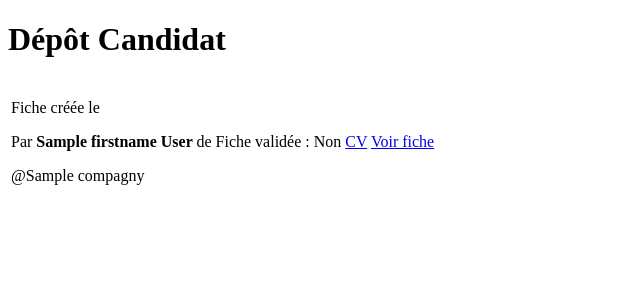
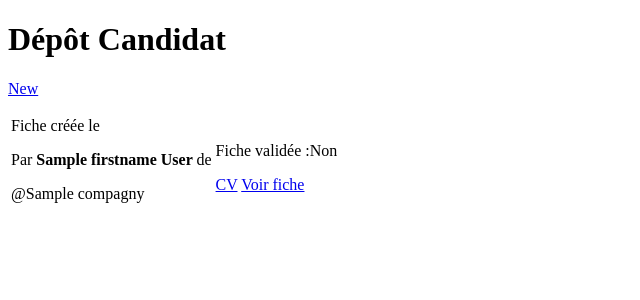
Before and after one commit to Let-Nathan/2022-Afternoon, a Symfony app: template templates/Candidate/index.html.twig in a window 1280 px wide. Shown: the part 132-432 px from the top of the page, without its empty margins (0-640 px from the left). Run offline with Twig, Linux system fonts and the light colour scheme; the template is opened without the code that fills it: most values are stand-ins (such as "Sample title", 1, 10 or a date in 2020); some libraries are stand-ins or nearby versions.

Commit message:
addCandidat option / need somes layout on view

```diff
--- a/templates/Candidate/index.html.twig
+++ b/templates/Candidate/index.html.twig
@@ -1,31 +1,38 @@
 {% extends 'base.html.twig' %}
+{% block h1 %}Dépôt Candidat{% endblock %}
+{% block content %}
+    <div class="container-fluid vstack gap-2">
+        <div class="hstack justify-content-end">
+            <a class="btn btn-afternoon btn-outline-primary border-light text-white col-2 " href="{{ path('candidate_new') }}">New</a>
+        </div>
 
-{% block title %}Dépôt Candidat{% endblock %}
-{% block h1 %}Dépôt Candidat{% endblock %}
-
-{% block content %}
-    <table class="table table-bordered table-striped">
         {% for candidate in candidates %}
+        <table class="table table-bordered table-striped table-responsive">
                     <tr>
-                <td>
+                        <td class="w-50">
+                            <div class="left-container vstack gap-1">
                                 <p class="m-0 p-0"> Fiche créée le {{ candidate.createdAt.format('d/m/Y') }}</p>
-                    <div class="d-flex gap-1">
-                       <p> Par
+                                <div class="vstack">
+                                   <p class="m-0 p-0"> Par
                                        <strong>{{ candidate.user.firstname }} {{ candidate.user.lastname }} </strong>
                                        de
                                    </p>
-                    <p class="text-muted">@{{ candidate.user.compagny }}</p>
+                                    <p class="text-muted m-0 p-0">@{{ candidate.user.compagny }}</p>
+                                </div>
                             </div>
                         </td>
                         <td class="vstack gap-1">
-                    <p class="m-0 p-0">Fiche validée :
-                    {{ candidate.validateSheet ? 'Oui' : 'Non' }}</p>
-                </td>
-                <td class="vstack justify-content-end w-100 align-items-end">
+                            <div>
+                                <p class="m-0 p-0">Fiche validée :{{ candidate.validateSheet ? 'Oui' : 'Non' }}</p>
+                            </div>
+                            <div class="vstack align-items-end">
                                 <a class="btn btn-afternoon btn-outline-light link-white w-50" href="{{ path('candidate_CV', {id: candidate.id}) }}">CV</a>
                                 <a class="btn btn-afternoon btn-outline-light link-white w-50" href="{{ path('candidate_show', {'id': candidate.id}) }}">Voir fiche</a>
+                            </div>
                         </td>
                     </tr>
+            </table>
         {% endfor %}
-    </table>
+    </div>
+
 {% endblock %}
```
Also changed, not shown: src/Controller/CandidateController.php (+22 -0 lines), templates/Candidate/new.html.twig (added, +13 -0 lines). Lines whose indentation alone changed are shown as unchanged.
